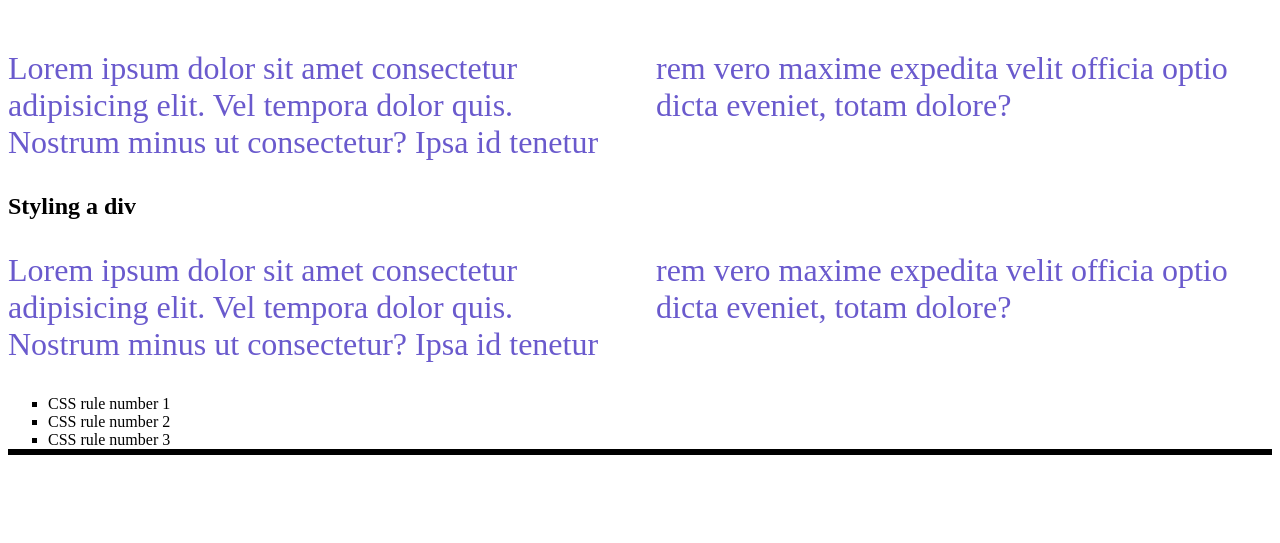
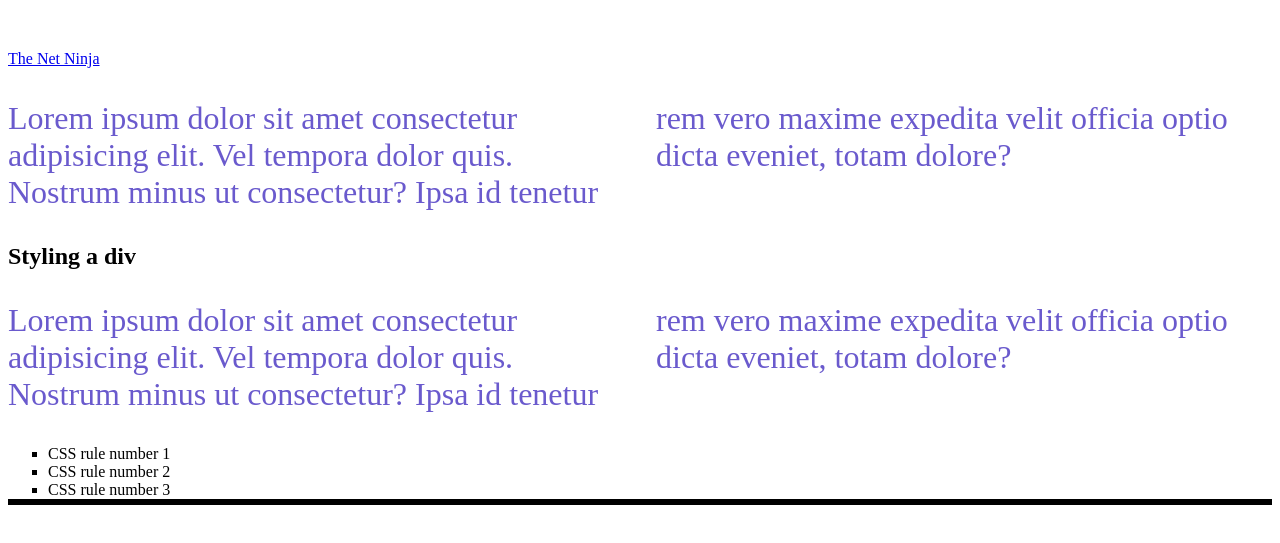
Before and after one commit to sammuthaiga/gang-html-css, a plain HTML site: page index.html in a window 1280 px wide. Shown: the part 149-692 px from the top of the page. Drawn offline with Linux system fonts and the light colour scheme.

Commit message:
feat: add link to The Net Ninja website

```diff
--- a/index.html
+++ b/index.html
@@ -8,6 +8,7 @@
 </head>
 <body>
     <h1>CSS Basics</h1>
+    <a href="https://www.thenetninja.co.uk">The Net Ninja</a>
     <p>Lorem ipsum dolor sit amet consectetur adipisicing elit. Vel tempora dolor quis. Nostrum minus ut consectetur? Ipsa id tenetur rem vero maxime expedita velit officia optio dicta eveniet, totam dolore?</p>
 
     <div>
```
